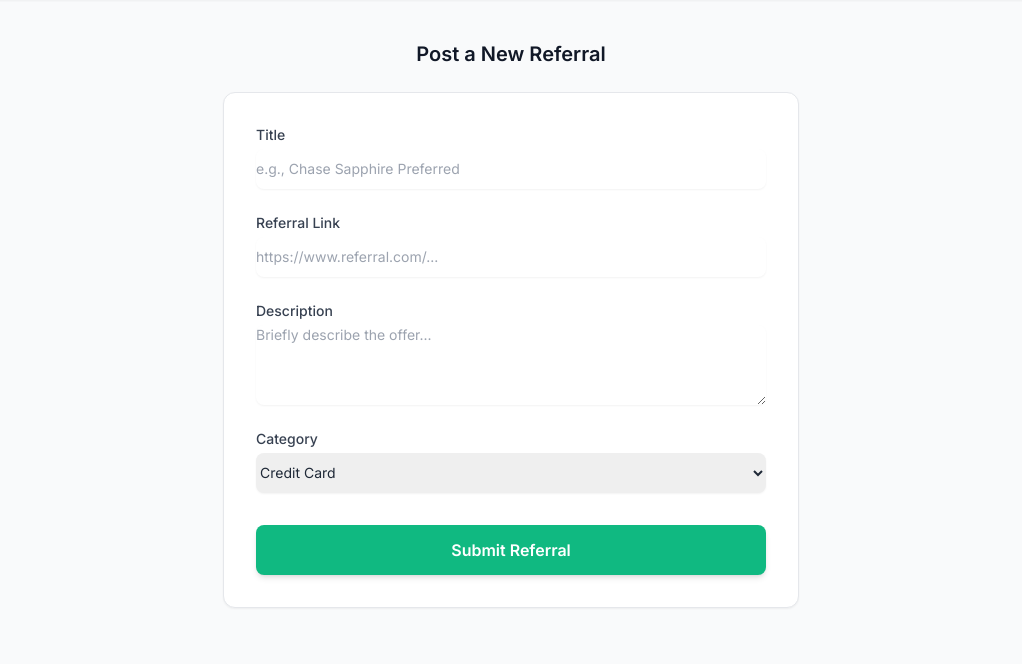
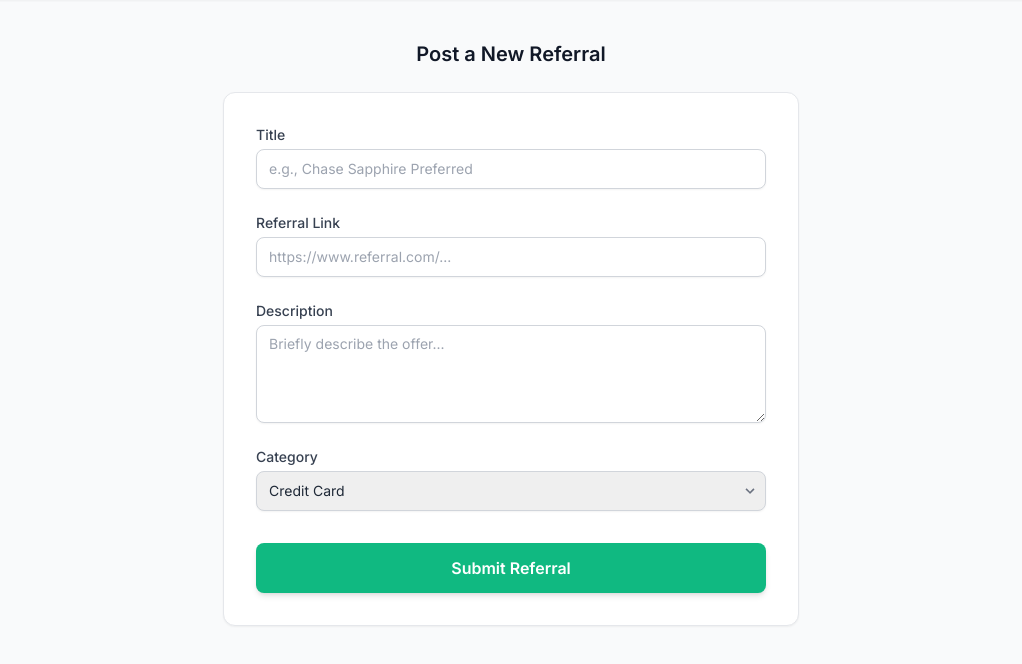
Before and after one commit to smasalia97/refr.io, a website: page refr-io/public/post.html in a window 1280 px wide. Shown: the part 72-736 px from the top of the page, without its empty margins (129-1151 px from the left). Drawn offline with nearby package versions, Linux system fonts and the light colour scheme.

Commit message:
Added inner padding in textboxes in post.html

```diff
--- a/refr-io/public/post.html
+++ b/refr-io/public/post.html
@@ -1,5 +1,6 @@
 <!DOCTYPE html>
 <html lang="en" class="bg-slate-50">
+
 <head>
     <meta charset="UTF-8">
     <meta name="viewport" content="width=device-width, initial-scale=1.0">
@@ -21,6 +22,7 @@
                         },
                         emerald: {
                             400: '#34D399',
+                            500: '#10B981',
                             700: '#047857',
                             900: '#064E3B',
                         },
@@ -28,9 +30,11 @@
                             50: '#F9FAFB',
                             200: '#E5E7EB',
                             300: '#D1D5DB',
+                            400: '#9CA3AF',
                         },
                         gray: {
                             500: '#6B7280',
+                            700: '#374151',
                             900: '#111827',
                         }
                     }
@@ -39,12 +43,14 @@
         }
     </script>
 </head>
+
 <body class="antialiased text-gray-800">
 
     <header class="bg-white shadow-sm sticky top-0 z-10">
         <div class="max-w-5xl mx-auto py-4 px-4 md:px-8 flex justify-between items-center">
             <a href="index.html" class="text-2xl font-bold text-brand-green">refr.io</a>
-            <a href="post.html" class="bg-brand-green text-white font-semibold px-5 py-2 rounded-lg shadow-md hover:bg-emerald-700 transition duration-200 ease-in-out hover:-translate-y-px transform min-h-[40px] flex items-center">
+            <a href="post.html"
+                class="bg-brand-green text-white font-semibold px-5 py-2 rounded-lg shadow-md hover:bg-emerald-700 transition duration-200 ease-in-out hover:-translate-y-px transform min-h-[40px] flex items-center">
                 + Post Referral
             </a>
         </div>
@@ -58,22 +64,28 @@
             <form action="#" method="POST" class="space-y-6">
                 <div>
                     <label for="title" class="block text-sm font-medium text-gray-700">Title</label>
-                    <input type="text" name="title" id="title" placeholder="e.g., Chase Sapphire Preferred" class="mt-1 block w-full border-slate-300 rounded-lg shadow-sm focus:ring-emerald-500 focus:border-emerald-500 sm:text-sm min-h-[40px]">
+                    <input type="text" name="title" id="title" placeholder="e.g., Chase Sapphire Preferred"
+                        class="mt-1 block w-full px-3 py-2 border border-slate-300 rounded-lg shadow-sm hover:border-slate-400 focus:outline-none focus:ring-2 focus:ring-emerald-400 focus:border-transparent sm:text-sm min-h-[40px] transition duration-200 ease-in-out">
                 </div>
 
                 <div>
                     <label for="link" class="block text-sm font-medium text-gray-700">Referral Link</label>
-                    <input type="url" name="link" id="link" placeholder="https://www.referral.com/..." class="mt-1 block w-full border-slate-300 rounded-lg shadow-sm focus:ring-emerald-500 focus:border-emerald-500 sm:text-sm min-h-[40px]">
+                    <input type="url" name="link" id="link" placeholder="https://www.referral.com/..."
+                        class="mt-1 block w-full px-3 py-2 border border-slate-300 rounded-lg shadow-sm hover:border-slate-400 focus:outline-none focus:ring-2 focus:ring-emerald-400 focus:border-transparent sm:text-sm min-h-[40px] transition duration-200 ease-in-out">
                 </div>
 
                 <div>
                     <label for="description" class="block text-sm font-medium text-gray-700">Description</label>
-                    <textarea name="description" id="description" rows="4" placeholder="Briefly describe the offer..." class="mt-1 block w-full border-slate-300 rounded-lg shadow-sm focus:ring-emerald-500 focus:border-emerald-500 sm:text-sm"></textarea>
+                    <textarea name="description" id="description" rows="4" placeholder="Briefly describe the offer..."
+                        class="mt-1 block w-full px-3 py-2 border border-slate-300 rounded-lg shadow-sm hover:border-slate-400 focus:outline-none focus:ring-2 focus:ring-emerald-400 focus:border-transparent sm:text-sm transition duration-200 ease-in-out"></textarea>
                 </div>
 
+                <!-- Styled Dropdown with Enhanced Focus -->
                 <div>
                     <label for="category" class="block text-sm font-medium text-gray-700">Category</label>
-                    <select id="category" name="category" class="mt-1 block w-full border-slate-300 rounded-lg shadow-sm focus:ring-emerald-500 focus:border-emerald-500 sm:text-sm min-h-[40px]">
+                    <div class="mt-1 relative">
+                        <select id="category" name="category"
+                            class="appearance-none block w-full px-3 py-2 border border-slate-300 rounded-lg shadow-sm hover:border-slate-400 focus:outline-none focus:ring-2 focus:ring-emerald-400 focus:border-transparent sm:text-sm min-h-[40px] pr-10 transition duration-200 ease-in-out">
                             <option>Credit Card</option>
                             <option>Food</option>
                             <option>Shopping</option>
@@ -81,10 +93,18 @@
                             <option>Services</option>
                             <option>Other</option>
                         </select>
+                        <div
+                            class="pointer-events-none absolute inset-y-0 right-0 flex items-center px-2 text-gray-500">
+                            <svg class="fill-current h-4 w-4" xmlns="http://www.w3.org/2000/svg" viewBox="0 0 20 20">
+                                <path d="M9.293 12.95l.707.707L15.657 8l-1.414-1.414L10 10.828 5.757 6.586 4.343 8z" />
+                            </svg>
+                        </div>
+                    </div>
                 </div>
 
                 <div class="pt-2">
-                    <button type="submit" class="w-full flex justify-center py-3 px-4 border border-transparent rounded-lg shadow-md text-white font-semibold bg-brand-green hover:bg-emerald-700 focus:outline-none focus:ring-2 focus:ring-offset-2 focus:ring-emerald-500 transition duration-200 ease-in-out transform hover:scale-[1.01]">
+                    <button type="submit"
+                        class="w-full flex justify-center py-3 px-4 border border-transparent rounded-lg shadow-md text-white font-semibold bg-brand-green hover:bg-emerald-700 focus:outline-none focus:ring-2 focus:ring-offset-2 focus:ring-emerald-500 transition duration-200 ease-in-out transform hover:scale-[1.01]">
                         Submit Referral
                     </button>
                 </div>
@@ -94,4 +114,5 @@
     </main>
 
 </body>
+
 </html>
```
Lines whose indentation alone changed are shown as unchanged.
